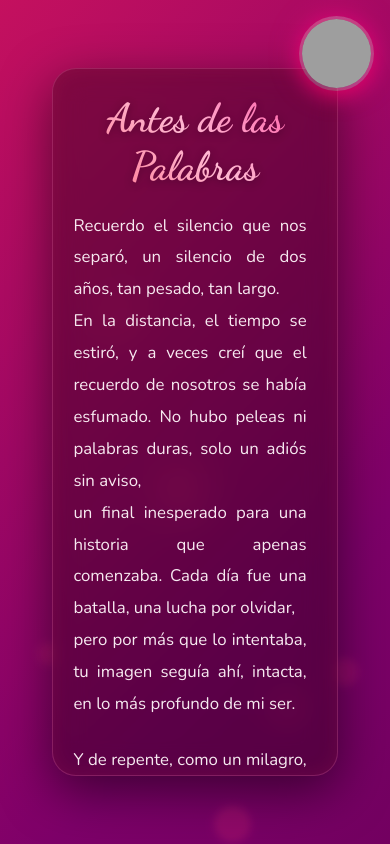
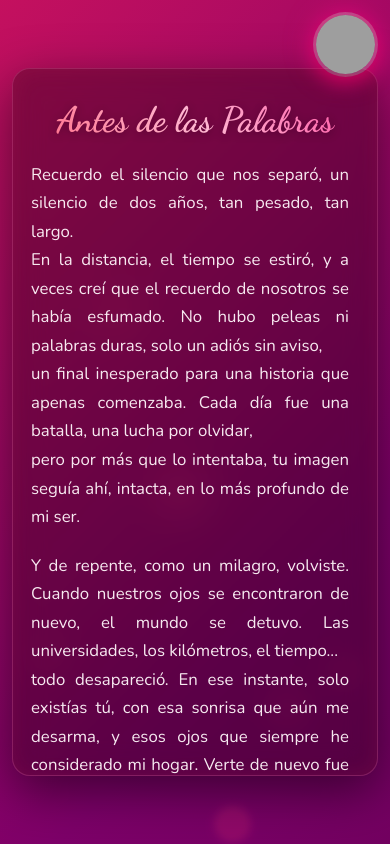
Before and after one commit to Yuohwy-ai/Para-ty, a plain HTML site: page index.html in a window 390 px wide. Both pictures are taken after a click on the button "Empezar el Poema". Drawn offline with nearby package versions, Linux system fonts and the light colour scheme; grey boxes are pictures that could not be loaded.

Commit message:
Update index.html

```diff
--- a/index.html
+++ b/index.html
@@ -235,10 +235,10 @@
     font-size:1.1rem;
     font-family: 'Nunito', sans-serif;
     font-weight: 700;
-    /* CAMBIO: Colores rojo/rosado en lugar de verde */
+    /* Colores rojo/rosado */
     background: linear-gradient(45deg,#ff1e56,#ff6b85);
     color:#fff;
-    /* CAMBIO: Sombra en tonos rosados/rojos */
+    /* Sombra en tonos rosados/rojos */
     box-shadow: 0 8px 25px rgba(255, 30, 86, 0.5);
     cursor:pointer;
     display:none;
@@ -247,7 +247,7 @@
   }
   .like-btn:hover {
     transform: scale(1.05) translateY(-5px);
-    /* CAMBIO: Sombra más intensa en hover */
+    /* Sombra más intensa en hover */
     box-shadow: 0 12px 30px rgba(255, 30, 86, 0.7);
   }
 
@@ -285,14 +285,23 @@
     100%{transform:translateY(-1200px) scale(1.5) rotate(360deg);opacity:0}
   }
 
-  /* Ajustes responsive */
+  /* Ajustes responsive para celulares */
   @media (max-width:540px){
     .welcome-title { font-size: 1.8rem; }
     .welcome-image-large{width:160px;height:160px}
-    .floating-avatar.large{ right:16px; top:16px; width:75px; height:75px }
-    .poem-panel{ padding:25px 20px; }
-    .poem-title { font-size: 2.5rem; }
-    .poem-content { font-size: 1.05rem; }
+    .floating-avatar.large{ right:12px; top:12px; width:65px; height:65px }
+
+    /* CAMBIOS PARA QUE EL PANEL OCUPE CASI TODA LA PANTALLA */
+    .poem-screen { padding: 12px; } /* Menos margen exterior de la pantalla */
+    .poem-panel{
+      width: 100%; /* Toma todo el ancho disponible */
+      padding: 30px 18px; /* Menos margen interior a los lados */
+      border-radius: 18px;
+    }
+
+    .poem-title { font-size: 2.2rem; }
+    .poem-content { font-size: 1.05rem; line-height: 1.7; }
+    .poem-content p { margin-bottom: 20px; }
   }
 </style>
 </head>
@@ -356,7 +365,7 @@
       <img src="https://i.ibb.co/QvqFTD0p/Messenger-creation-99229-E80-FC1-C-422-F-82-E6-771-EB6-BA4-AC2.jpg" alt="Avatar">
     </div>
 
-    <!-- MEJORA: Botón configurado para WhatsApp -->
+    <!-- Botón configurado para WhatsApp -->
     <button class="like-btn" id="likeBtn" title="Responder en WhatsApp">
       <svg style="width:20px; height:20px; vertical-align: middle; margin-right: 6px; fill: white;" viewBox="0 0 24 24" xmlns="http://www.w3.org/2000/svg"><path d="M17.472 14.382c-.297-.149-1.758-.867-2.03-.967-.273-.099-.471-.148-.67.15-.197.297-.767.966-.94 1.164-.173.199-.347.223-.644.075-.297-.15-1.255-.463-2.39-1.475-.883-.788-1.48-1.761-1.653-2.059-.173-.297-.018-.458.13-.606.134-.133.298-.347.446-.52.149-.174.198-.298.298-.497.099-.198.05-.371-.025-.52-.075-.149-.669-1.612-.916-2.207-.242-.579-.487-.5-.669-.51a12.8 12.8 0 0 0-.57-.01c-.198 0-.52.074-.792.372-.272.297-1.04 1.016-1.04 2.479 0 1.462 1.065 2.875 1.213 3.074.149.198 2.096 3.2 5.077 4.487.709.306 1.262.489 1.694.625.712.227 1.36.195 1.871.118.571-.085 1.758-.719 2.006-1.413.248-.694.248-1.289.173-1.413-.074-.124-.272-.198-.57-.347m-5.421 7.403h-.004a9.87 9.87 0 0 1-5.031-1.378l-.361-.214-3.741.982.998-3.648-.235-.374a9.86 9.86 0 0 1-1.51-5.26c.001-5.45 4.436-9.884 9.888-9.884 2.64 0 5.122 1.03 6.988 2.898a9.825 9.825 0 0 1 2.893 6.994c-.003 5.45-4.437 9.884-9.885 9.884m8.413-18.297A11.815 11.815 0 0 0 12.05 0C5.495 0 .16 5.335.157 11.892c0 2.096.547 4.142 1.588 5.945L.057 24l6.305-1.654a11.882 11.882 0 0 0 5.683 1.448h.005c6.554 0 11.89-5.335 11.893-11.893a11.821 11.821 0 0 0-3.48-8.413z"/></svg>
       SÍ ME GUSTÓ
@@ -494,8 +503,8 @@
             if(floatingAvatar.classList.contains('large')){
               floatingAvatar.style.right = '16px';
               floatingAvatar.style.top = '16px';
-              floatingAvatar.style.width = '75px';
-              floatingAvatar.style.height = '75px';
+              floatingAvatar.style.width = '65px'; /* Un poco más pequeño en celular para no tapar el texto */
+              floatingAvatar.style.height = '65px';
             }
           } else {
             if(floatingAvatar.classList.contains('large')){
```
